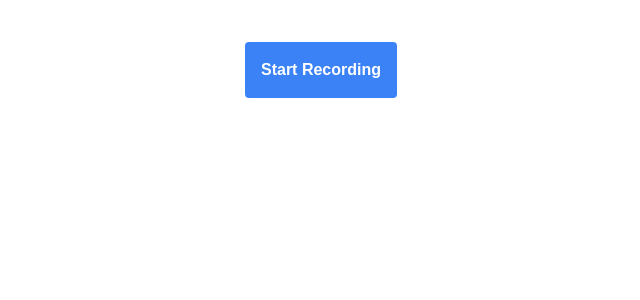
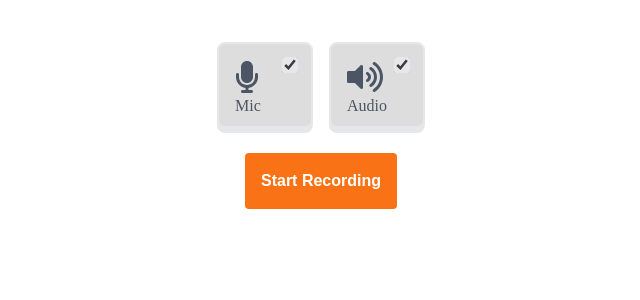
Before and after one commit to anwarulislam/screen-recorder, a Vue app: page / in a window 1280 px wide. Shown: the top 300 px of the page, without its empty margins (319-959 px from the left). Built offline with nearby package versions, Linux system fonts and the light colour scheme.

Commit message:
feat: add new option

```diff
--- a/src/ScreenOnly.vue
+++ b/src/ScreenOnly.vue
@@ -49,6 +49,10 @@
     </transition>
 
     <!-- RECORDED PREVIEW -->
+
+    <div v-if="streamStatus === 'NONE'" class="x-mb-5">
+      <Settings @onChange="onSettingChanges" />
+    </div>
 
     <div class="centered-buttons x-flex x-justify-center x-gap-3">
       <button
@@ -112,6 +116,13 @@ import ysFixWebmDuration from "fix-webm-duration";
 import { ref } from "vue";
 import { getDownloadName } from "./helpers";
 import Modal from "./components/Modal.vue";
+import Settings, { Option } from "./components/Settings.vue";
+
+const option = ref<Option>();
+
+const onSettingChanges = (newOption: Option) => {
+  option.value = newOption;
+};
 
 const startRecordingBtn = ref<HTMLButtonElement | null>(null);
 
@@ -330,12 +341,12 @@ function downloadRecordedVideo() {
 <style scoped>
 .m-button {
   @apply x-rounded x-py-2 x-px-4 x-font-bold;
-  @apply x-bg-blue-500 x-text-white;
+  @apply x-bg-orange-500 x-text-white;
   @apply x-text-base;
   font-family: sans-serif;
 }
 .m-button:hover {
-  @apply x-bg-blue-700;
+  @apply x-bg-orange-600;
 }
 
 .m-video {
--- /dev/null
+++ b/src/components/Checkbox.vue
@@ -0,0 +1,81 @@
+<template>
+  <label :for="id" class="custom-check-label">
+    <input
+      type="checkbox"
+      :id="id"
+      :checked="checked"
+      class="x-absolute x-right-3 x-top-3 x-z-10"
+      @input="onChange"
+    />
+    <div class="custom-check">
+      <!-- slot -->
+      <div>
+        <span class="x-icon">
+          <slot></slot>
+        </span>
+      </div>
+      <span>{{ label }}</span>
+    </div>
+  </label>
+</template>
+<script lang="ts" setup>
+const props = defineProps<{
+  label: string;
+  id: string;
+  checked?: boolean;
+}>();
+
+const emit = defineEmits<{
+  (e: "update:checked", checked: boolean): void;
+}>();
+
+const onChange = (e: Event | any) => {
+  emit("update:checked", e.target.checked);
+};
+</script>
+
+<style scoped lang="css">
+.custom-check-label {
+  position: relative;
+  border-radius: 8px;
+}
+.custom-check {
+  position: relative;
+  padding: 1rem;
+  border-radius: 8px;
+  border: 2px solid #e5e7eb;
+  box-shadow: inset 0px -5px 0px 0px #e5e7eb;
+  min-width: 60px;
+  text-align: left;
+  cursor: pointer;
+  transition: 0.3s;
+  color: #4b5563;
+}
+
+.custom-check:hover {
+  box-shadow: inset 0px -10px 0px 0px #e5e7eb;
+}
+
+/* if checked */
+.custom-check-label input:checked + div {
+  background: #ddd;
+}
+
+.x-icon {
+  font-size: 2rem;
+}
+
+input[type="checkbox"] {
+  /* Styling checkbox */
+  width: 1rem;
+  height: 1rem;
+  border-radius: 4px;
+  border: 2px solid #e5e7eb;
+  transition: 0.3s;
+}
+
+input[type="checkbox"]:checked {
+  background: #e5e7eb;
+  accent-color: #e5e7eb;
+}
+</style>
--- /dev/null
+++ b/src/components/Settings.vue
@@ -0,0 +1,45 @@
+<template>
+  <div class="x-flex x-justify-center x-gap-4">
+    <Checkbox :checked="option.mic" label="Mic" id="mic">
+      <svg xmlns="http://www.w3.org/2000/svg" viewBox="0 0 384 512">
+        <path
+          d="M192 0C139 0 96 43 96 96V256c0 53 43 96 96 96s96-43 96-96V96c0-53-43-96-96-96zM64 216c0-13.3-10.7-24-24-24s-24 10.7-24 24v40c0 89.1 66.2 162.7 152 174.4V464H120c-13.3 0-24 10.7-24 24s10.7 24 24 24h72 72c13.3 0 24-10.7 24-24s-10.7-24-24-24H216V430.4c85.8-11.7 152-85.3 152-174.4V216c0-13.3-10.7-24-24-24s-24 10.7-24 24v40c0 70.7-57.3 128-128 128s-128-57.3-128-128V216z"
+          fill="currentColor"
+        />
+      </svg>
+    </Checkbox>
+    <Checkbox :checked="option.audio" label="Audio" id="audio">
+      <svg xmlns="http://www.w3.org/2000/svg" viewBox="0 0 576 512">
+        <path
+          d="M215.03 71.05L126.06 160H24c-13.26 0-24 10.74-24 24v144c0 13.25 10.74 24 24 24h102.06l88.97 88.95c15.03 15.03 40.97 4.47 40.97-16.97V88.02c0-21.46-25.96-31.98-40.97-16.97zm233.32-51.08c-11.17-7.33-26.18-4.24-33.51 6.95-7.34 11.17-4.22 26.18 6.95 33.51 66.27 43.49 105.82 116.6 105.82 195.58 0 78.98-39.55 152.09-105.82 195.58-11.17 7.32-14.29 22.34-6.95 33.5 7.04 10.71 21.93 14.56 33.51 6.95C528.27 439.58 576 351.33 576 256S528.27 72.43 448.35 19.97zM480 256c0-63.53-32.06-121.94-85.77-156.24-11.19-7.14-26.03-3.82-33.12 7.46s-3.78 26.21 7.41 33.36C408.27 165.97 432 209.11 432 256s-23.73 90.03-63.48 115.42c-11.19 7.14-14.5 22.07-7.41 33.36 6.51 10.36 21.12 15.14 33.12 7.46C447.94 377.94 480 319.54 480 256zm-141.77-76.87c-11.58-6.33-26.19-2.16-32.61 9.45-6.39 11.61-2.16 26.2 9.45 32.61C327.98 228.28 336 241.63 336 256c0 14.38-8.02 27.72-20.92 34.81-11.61 6.41-15.84 21-9.45 32.61 6.43 11.66 21.05 15.8 32.61 9.45 28.23-15.55 45.77-45 45.77-76.88s-17.54-61.32-45.78-76.86z"
+          fill="currentColor"
+        /></svg
+    ></Checkbox>
+  </div>
+</template>
+<script lang="ts" setup>
+import { ref, watch } from "vue";
+import Checkbox from "./Checkbox.vue";
+
+export type Option = {
+  audio: boolean;
+  mic: boolean;
+};
+
+const option = ref<Option>({
+  audio: true,
+  mic: true,
+});
+
+const emit = defineEmits<{
+  (e: "onChange", value: Option): void;
+}>();
+
+watch(
+  option,
+  (newVal) => {
+    emit("onChange", newVal);
+  },
+  { deep: true, immediate: true }
+);
+</script>
--- a/src/style.css
+++ b/src/style.css
@@ -13,3 +13,11 @@
 #screen-recorder a {
   text-decoration: none;
 }
+
+.x-icon svg {
+  display: inline-block;
+  font-size: inherit;
+  height: 1em;
+  overflow: visible;
+  vertical-align: -0.125em;
+}
```
